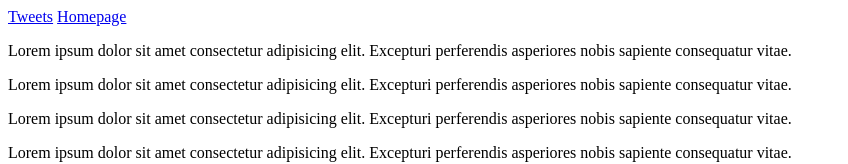
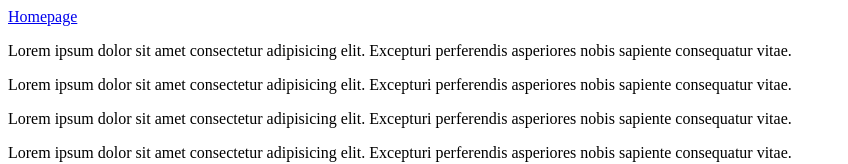
Before and after one commit to skidan007/My_First_Portfolio, a plain HTML site: page html_basic/tweets.html in a window 1280 px wide. Shown: the top 164 px of the page, without its empty margins (0-848 px from the left). Drawn offline with Linux system fonts and the light colour scheme.

```diff
--- a/html_basic/tweets.html
+++ b/html_basic/tweets.html
@@ -6,7 +6,7 @@
     <title>Document</title>
 </head>
 <body>
-    <header><a href="tweets.html">Tweets</a> <a href="index.html">Homepage</a></header>
+    <header><a href="index.html">Homepage</a></header>
     <main> <article>
         <p>Lorem ipsum dolor sit amet consectetur adipisicing elit. Excepturi perferendis asperiores nobis sapiente consequatur vitae.</p>
     <p>Lorem ipsum dolor sit amet consectetur adipisicing elit. Excepturi perferendis asperiores nobis sapiente consequatur vitae.</p>
```
